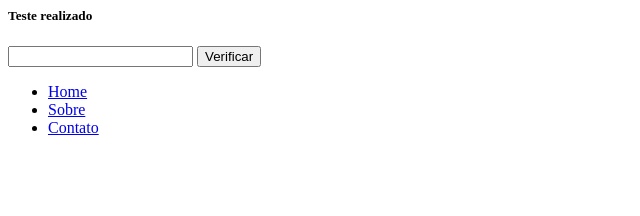
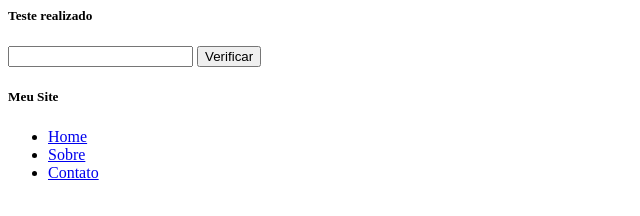
Before and after one commit to mario-gnosis/PrimeiroRepo, a plain HTML site: page index.html in a window 1280 px wide. Shown: the whole page, without its empty margins (0-640 px from the left). Drawn offline with Linux system fonts and the light colour scheme.

Commit message:
Menu com titulo correto

```diff
--- a/index.html
+++ b/index.html
@@ -39,6 +39,7 @@ function isPrime(n) {
 
   </script>
 
+  <h5>Meu Site</h5>
 
   <ul>
     <li><a href="index.html">Home</a></li>
```
